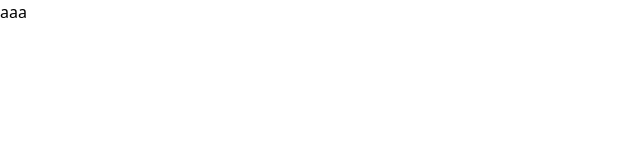
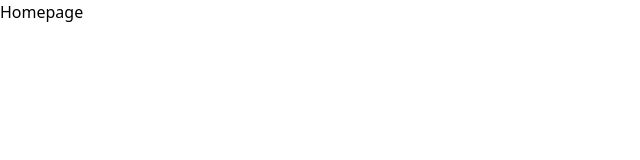
Before and after one commit to gabcasanova/luciaippolito, a React (Vite) app: page /#/ in a window 1280 px wide. Shown: the top 160 px of the page, without its empty margins (0-640 px from the left). Built offline with nearby package versions, Linux system fonts and the light colour scheme.

Commit message:
Changed homepage file

```diff
--- a/src/App.tsx
+++ b/src/App.tsx
@@ -1,12 +1,12 @@
 import './i18n';
 import { HashRouter, Route, Routes } from "react-router";
-import Home from './pages/Home';
+import Homepage from './pages/Homepage';
 
 function App() {
   return (
     <HashRouter>
       <Routes>
-        <Route path="/" element={<Home />} />
+        <Route path="/" element={<Homepage />} />
       </Routes>
     </HashRouter>
   )
--- /dev/null
+++ b/src/pages/Homepage.tsx
@@ -0,0 +1,9 @@
+import React from 'react'
+
+const Homepage = () => {
+  return (
+    <div>Homepage</div>
+  )
+}
+
+export default Homepage
--- a/src/pages/home.tsx
+++ /dev/null
@@ -1,13 +0,0 @@
-//import React from 'react'
-
-import { useTranslation } from "react-i18next"
-
-const Home = () => {
-  const { t } = useTranslation()
-
-  return (
-    <div>{ t("test.test") }</div>
-  )
-}
-
-export default Home
```
